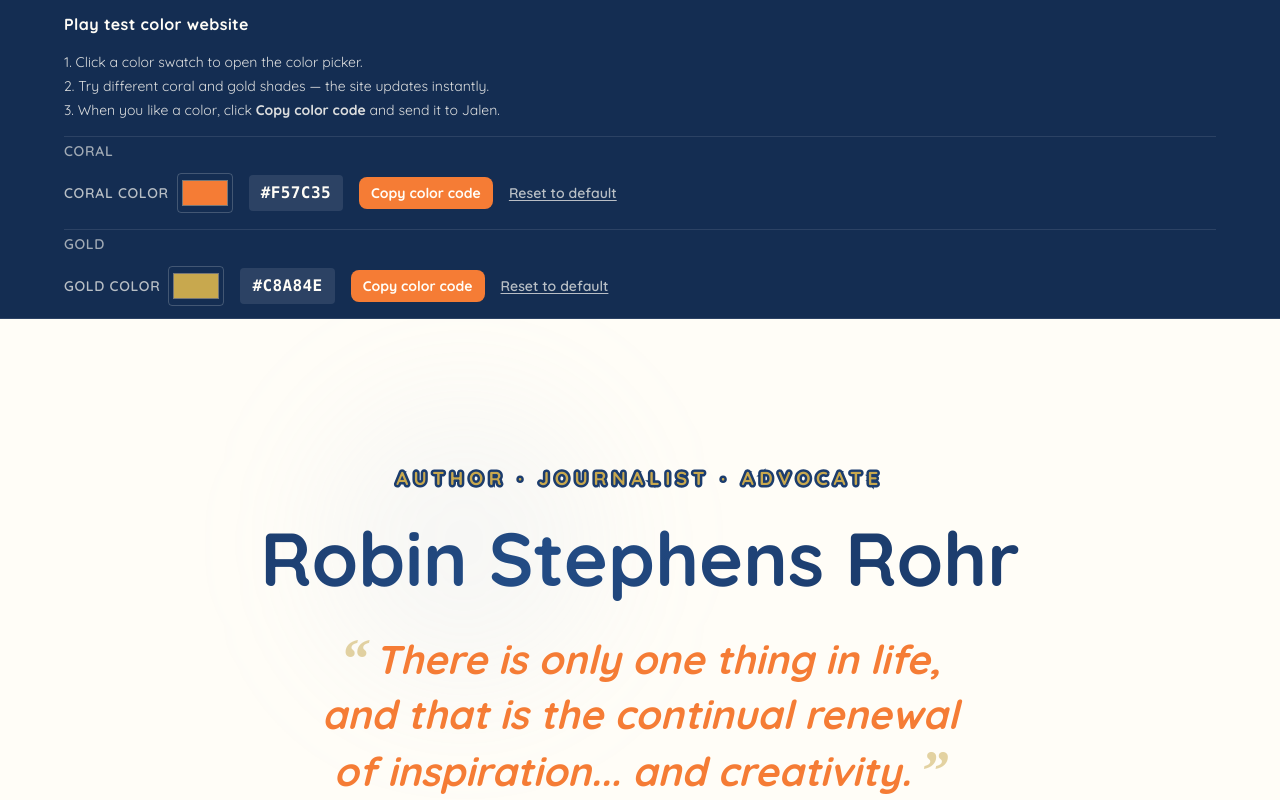
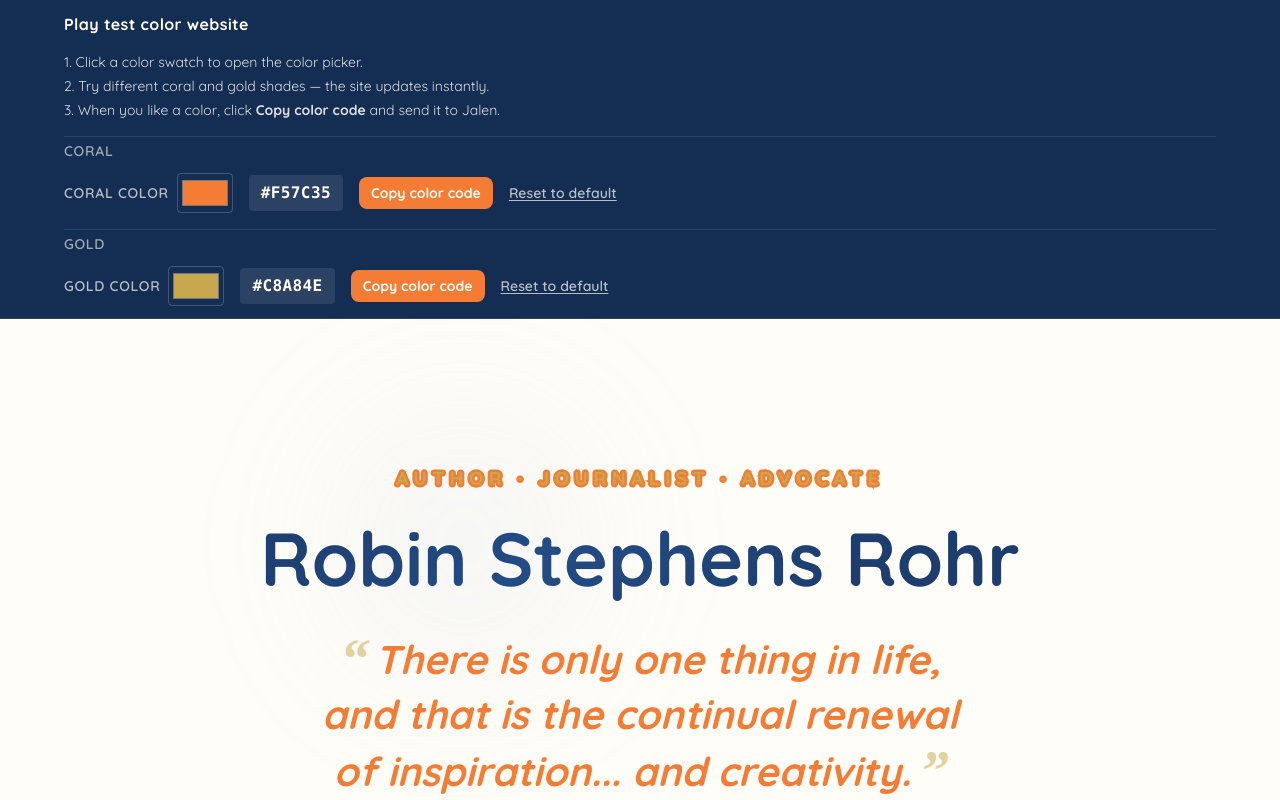
Before and after one commit to 8bitUHM/robin-rohr-portfolio, a React (Vite) app: page / in a window 1280 px wide. Shown: the top 800 px of the page. Built offline with nearby package versions, Linux system fonts and the light colour scheme.

Commit message:
Update index.css

```diff
--- a/src/index.css
+++ b/src/index.css
@@ -181,13 +181,13 @@
   .hero-tagline {
     font-size: var(--text-hero-tagline);
     font-weight: 700;
-    -webkit-text-stroke: 5px #1c3d6e;
+    -webkit-text-stroke: 5px rgb(var(--coral));
     paint-order: stroke fill;
     text-shadow:
-      0.85px 0 0 #1c3d6e,
-      -0.85px 0 0 #1c3d6e,
-      0 0.85px 0 #1c3d6e,
-      0 -0.85px 0 #1c3d6e;
+      0.85px 0 0 rgb(var(--coral)),
+      -0.85px 0 0 rgb(var(--coral)),
+      0 0.85px 0 rgb(var(--coral)),
+      0 -0.85px 0 rgb(var(--coral));
   }
 
   .text-ui {
```
